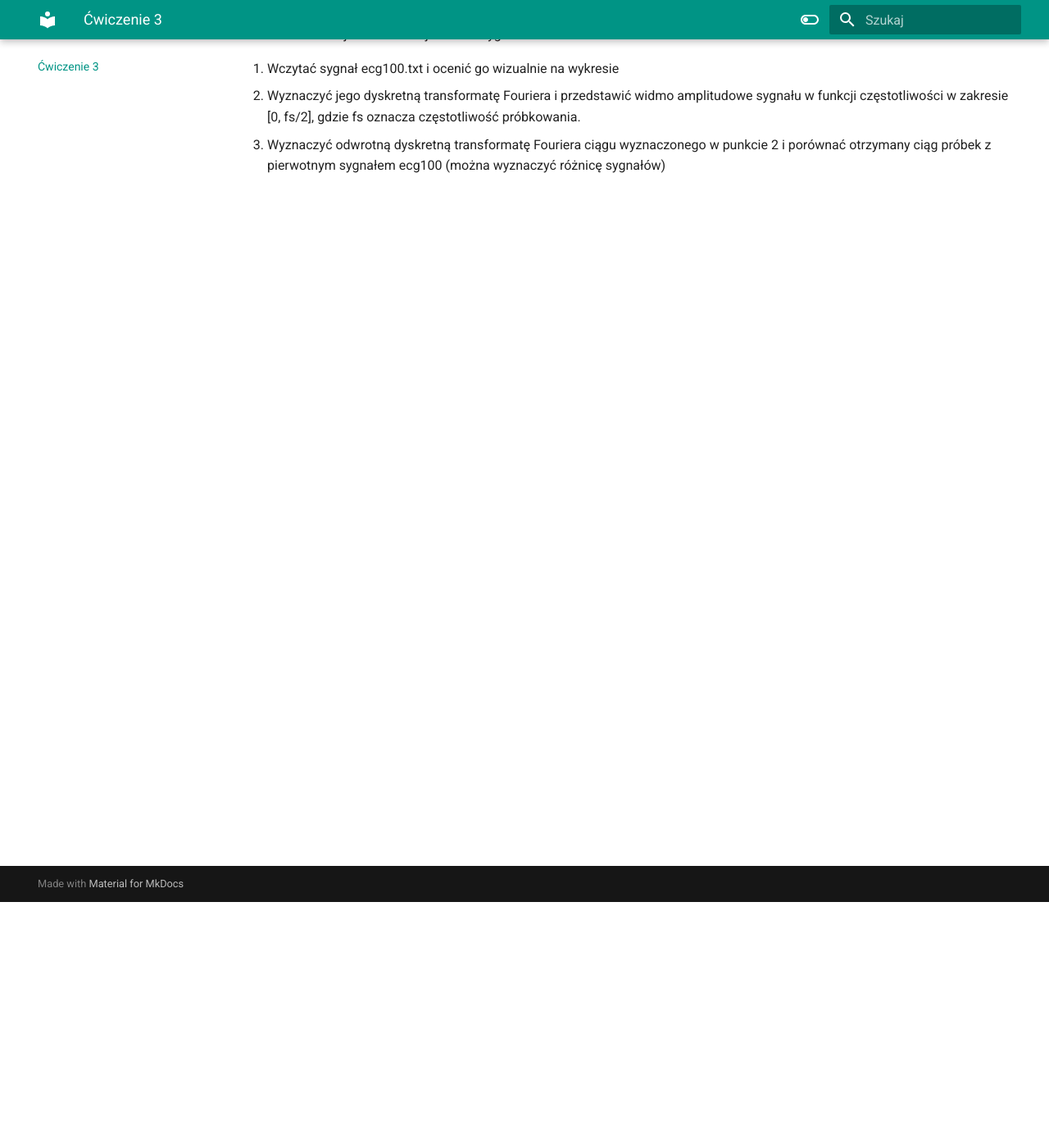
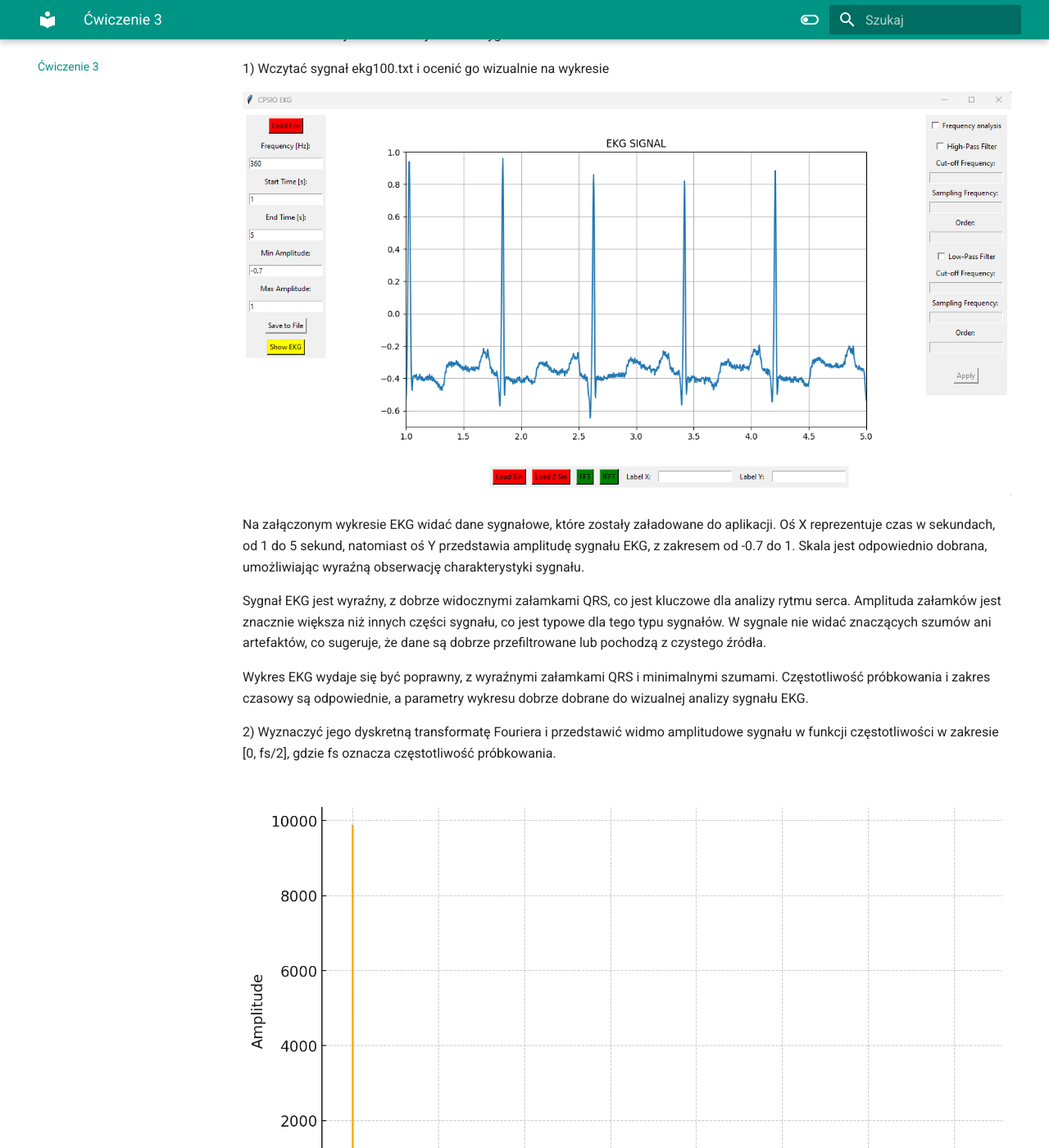
Before and after one commit to kk3k02/CPSIO, an MkDocs documentation site: the page built from docs/ex_3.md, in a window 1280 px wide and 1400 px high, scrolled down 300 px. Shown: the whole window at 82% size. Built offline with MkDocs 1.6.1 and Material for MkDocs 9.7.7, drawn with Linux system fonts in a browser that asks for light colours; some of the changed text lies outside the part shown.

Commit message:
Ex 3 is almost done

```diff
--- a/docs/ex_3.md
+++ b/docs/ex_3.md
@@ -8,9 +8,63 @@
 
 Celem ćwiczenia jest obserwacja widma sygnału EKG.
 
-1. Wczytać sygnał ecg100.txt i ocenić go wizualnie na wykresie
-2. Wyznaczyć jego dyskretną transformatę Fouriera i przedstawić widmo amplitudowe sygnału w funkcji częstotliwości w zakresie [0, fs/2], gdzie fs oznacza
+1) Wczytać sygnał ekg100.txt i ocenić go wizualnie na wykresie
+
+![ex_3_1.png](ex_3_1.png)
+
+Na załączonym wykresie EKG widać dane sygnałowe, które zostały załadowane do aplikacji.
+Oś X reprezentuje czas w sekundach, od 1 do 5 sekund, natomiast oś Y przedstawia
+amplitudę sygnału EKG, z zakresem od -0.7 do 1. Skala jest odpowiednio dobrana,
+umożliwiając wyraźną obserwację charakterystyki sygnału.
+
+Sygnał EKG jest wyraźny, z dobrze widocznymi załamkami QRS, co jest kluczowe dla
+analizy rytmu serca. Amplituda załamków jest znacznie większa niż innych części
+sygnału, co jest typowe dla tego typu sygnałów. W sygnale nie widać znaczących szumów
+ani artefaktów, co sugeruje, że dane są dobrze przefiltrowane lub pochodzą z czystego źródła.
+
+Wykres EKG wydaje się być poprawny, z wyraźnymi załamkami QRS i minimalnymi szumami.
+Częstotliwość próbkowania i zakres czasowy są odpowiednie, a parametry wykresu
+dobrze dobrane do wizualnej analizy sygnału EKG.
+
+2) Wyznaczyć jego dyskretną transformatę Fouriera i przedstawić widmo amplitudowe
+sygnału w funkcji częstotliwości w zakresie [0, fs/2], gdzie fs oznacza
 częstotliwość próbkowania.
-3. Wyznaczyć odwrotną dyskretną transformatę Fouriera ciągu wyznaczonego w
+
+![ex_3_2.png](ex_3_2.png)
+
+Powyższy wykres przedstawia transformację Fouriera sygnału EKG,
+co pozwala na analizę częstotliwościową tego sygnału. Wykres pokazuje, że większość
+energii sygnału EKG jest skoncentrowana w niskich częstotliwościach, co jest typowe
+dla sygnałów serca bijącego z relatywnie niską częstotliwością. Widoczny jest bardzo
+wysoki pik na niskich częstotliwościach, a pozostałe częstotliwości mają znacznie
+mniejsze amplitudy, co oznacza, że sygnał EKG ma niewielką ilość energii w wyższych
+częstotliwościach.
+
+Zakres wykresu sięga do 200 Hz, ale wszystkie istotne komponenty sygnału są
+skoncentrowane poniżej około 50 Hz, co jest zgodne z typowym EKG, które ma główne
+komponenty częstotliwościowe w przedziale 0-50 Hz.
+
+Transformacja Fouriera jest
+narzędziem umożliwiającym analizę widmową sygnału, co pozwala na identyfikację i
+analizę różnych częstotliwości w sygnale. W kontekście EKG, analiza widmowa może
+pomóc w identyfikacji anomalii, takich jak arytmie, które mogą mieć specyficzne
+cechy częstotliwościowe.
+
+---
+
+![ex_3_3.png](ex_3_3.png)
+
+Powyższy wykres przedstawia widmo amplitudowe sygnału EKG, gdzie oś pozioma pokazuje
+częstotliwości w hercach (Hz), a oś pionowa reprezentuje amplitudy.
+
+Na wykresie wyraźnie widoczny jest pik przy częstotliwości 60 Hz,
+co sugeruje zakłócenia sieciowe wynikające z zasilania elektrycznego, które w
+wielu krajach wynosi 50 lub 60 Hz. Ponadto, amplituda sygnału maleje wraz ze
+wzrostem częstotliwości, co jest typowe dla sygnałów biologicznych, które mają
+tendencję do posiadania większości energii w niższych pasmach częstotliwości.
+
+---
+
+3) Wyznaczyć odwrotną dyskretną transformatę Fouriera ciągu wyznaczonego w
 punkcie 2 i porównać otrzymany ciąg próbek z pierwotnym sygnałem ecg100
 (można wyznaczyć różnicę sygnałów)
```
Also changed, not shown: docs/ex_2.md (+12 -0 lines), docs/21.png (added), docs/ex_3_1.png (added), docs/ex_3_2.png (added), docs/ex_3_3.png (added).
